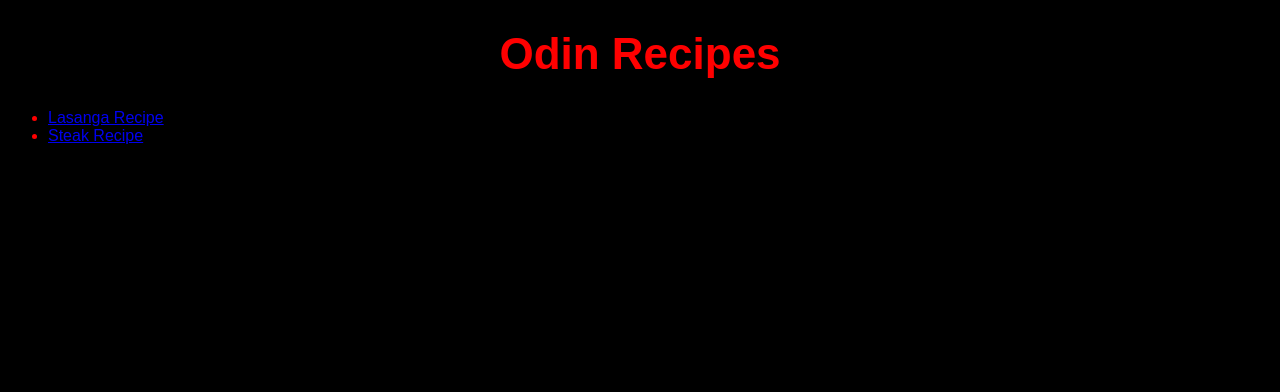
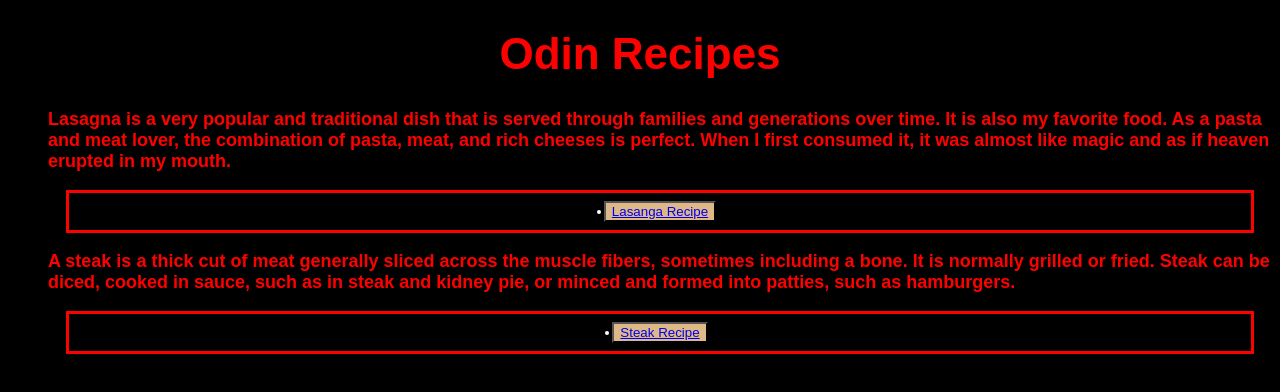
Before and after one commit to lilmo7ey/odin-recipe, a plain HTML site: page index.html in a window 1280 px wide. Drawn offline with Linux system fonts and the light colour scheme.

Commit message:
new ubdate

```diff
--- a/index.html
+++ b/index.html
@@ -9,9 +9,12 @@
 
 
    <div class="main"><h1>Odin Recipes</h1></div>
-    <ul>
-            <div class="xxx"><li><a href="file:///home/loay/odin-recipe/lasanga.html">Lasanga Recipe</a></li></div>
-           <div class="xxx"> <li><a href="file:///home/loay/odin-recipe/steak.html">Steak Recipe</a></li></div>
+
+   <ul>
+    <p>Lasagna is a very popular and traditional dish that is served through families and generations over time. It is also my favorite food. As a pasta and meat lover, the combination of pasta, meat, and rich cheeses is perfect. When I first consumed it, it was almost like magic and as if heaven erupted in my mouth.</p>
+            <div class="xxx"><button><li><a href="file:///home/loay/odin-recipe/lasanga.html">Lasanga Recipe</a></li></div></button>
+            <p>A steak is a thick cut of meat generally sliced across the muscle fibers, sometimes including a bone. It is normally grilled or fried. Steak can be diced, cooked in sauce, such as in steak and kidney pie, or minced and formed into patties, such as hamburgers.</p>
+           <div class="xxx"><button><li><a href="file:///home/loay/odin-recipe/steak.html">Steak Recipe</a></li></div></button>
     </ul>
 
 </body>
--- a/style1.css
+++ b/style1.css
@@ -8,7 +8,19 @@ font-size: 22px;
 text-align: center;
 font-weight: bold;
 }
+p {
+    font-size: 18px;
+    font-weight: bold;
+    color: red;
+}
 
 .xxx {
     color: rgb(255, 0, 0);
+    padding: 8px    24px;
+    border: 3px solid red;
+    margin: 18px;
+    text-align: center;
+
 }
+.xxx button {color: white;
+background-color: burlywood;}
--- a/style3.css
+++ b/style3.css
@@ -1,14 +1,27 @@
+* {
+    box-sizing: border-box;
+
+}
+
 body {
     font-family:Arial, Helvetica, sans-serif;
     color: #ffffff;
     background-color: #40534C;
 
+    padding: 20px;
+
+
 }
 
 img {
-    float: right;
+
+    width: 640px;
     height: auto;
-    width: 645px;
+    border:  8px solid rgb(0, 0, 0);
+    margin: auto;
+
+
+
 }
 
 .title {
```
